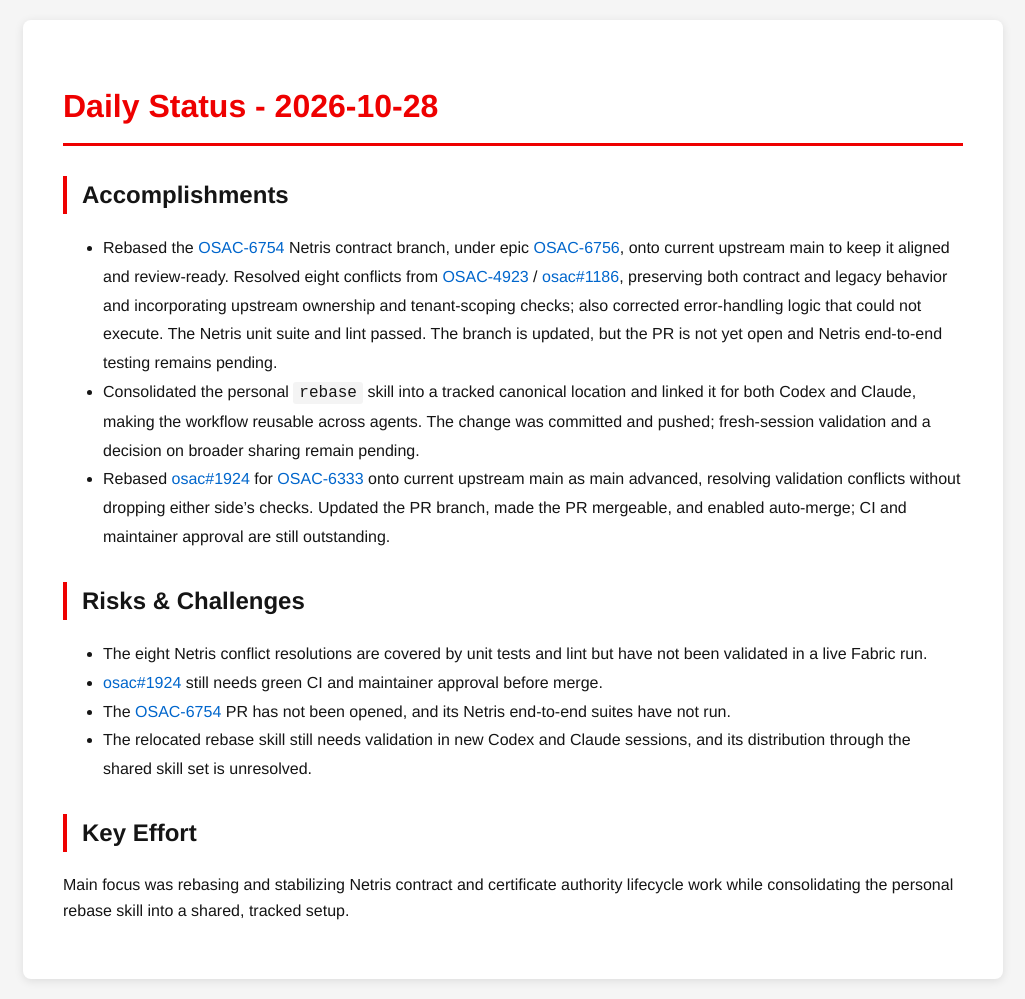
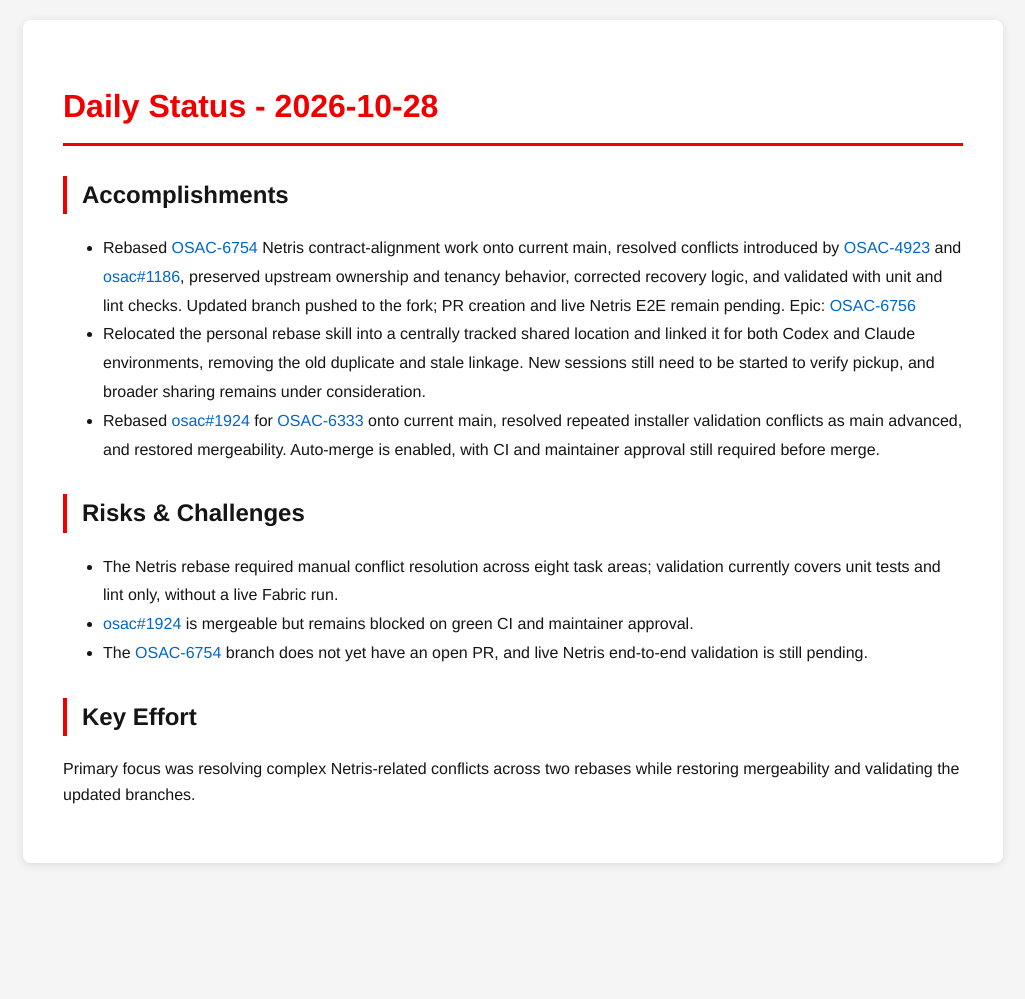
Before and after one commit to tzvatot/daily-status, a Jekyll site: the page built from 2026-10-28.md, in a window 1280 px wide. Shown: the whole page, without its empty margins (127-1152 px from the left). Built offline with Jekyll 4.4.1, drawn with Linux system fonts in a browser that asks for light colours; after the commit the page ends 900 px from its top, so only the background shows below that.

Commit message:
Daily status update - 2026-10-28

```diff
--- a/2026-10-28.md
+++ b/2026-10-28.md
@@ -7,15 +7,14 @@
 # Daily Status - 2026-10-28
 
 ## Accomplishments
-- Rebased the [OSAC-6754](https://redhat.atlassian.net/browse/OSAC-6754) Netris contract branch, under epic [OSAC-6756](https://redhat.atlassian.net/browse/OSAC-6756), onto current upstream main to keep it aligned and review-ready. Resolved eight conflicts from [OSAC-4923](https://redhat.atlassian.net/browse/OSAC-4923) / [osac#1186](https://github.com/osac-project/osac/pull/1186), preserving both contract and legacy behavior and incorporating upstream ownership and tenant-scoping checks; also corrected error-handling logic that could not execute. The Netris unit suite and lint passed. The branch is updated, but the PR is not yet open and Netris end-to-end testing remains pending.
-- Consolidated the personal `rebase` skill into a tracked canonical location and linked it for both Codex and Claude, making the workflow reusable across agents. The change was committed and pushed; fresh-session validation and a decision on broader sharing remain pending.
-- Rebased [osac#1924](https://github.com/osac-project/osac/pull/1924) for [OSAC-6333](https://redhat.atlassian.net/browse/OSAC-6333) onto current upstream main as main advanced, resolving validation conflicts without dropping either side's checks. Updated the PR branch, made the PR mergeable, and enabled auto-merge; CI and maintainer approval are still outstanding.
+- Rebased [OSAC-6754](https://redhat.atlassian.net/browse/OSAC-6754) Netris contract-alignment work onto current main, resolved conflicts introduced by [OSAC-4923](https://redhat.atlassian.net/browse/OSAC-4923) and [osac#1186](https://github.com/osac-project/osac/pull/1186), preserved upstream ownership and tenancy behavior, corrected recovery logic, and validated with unit and lint checks. Updated branch pushed to the fork; PR creation and live Netris E2E remain pending. Epic: [OSAC-6756](https://redhat.atlassian.net/browse/OSAC-6756)
+- Relocated the personal rebase skill into a centrally tracked shared location and linked it for both Codex and Claude environments, removing the old duplicate and stale linkage. New sessions still need to be started to verify pickup, and broader sharing remains under consideration.
+- Rebased [osac#1924](https://github.com/osac-project/osac/pull/1924) for [OSAC-6333](https://redhat.atlassian.net/browse/OSAC-6333) onto current main, resolved repeated installer validation conflicts as main advanced, and restored mergeability. Auto-merge is enabled, with CI and maintainer approval still required before merge.
 
 ## Risks & Challenges
-- The eight Netris conflict resolutions are covered by unit tests and lint but have not been validated in a live Fabric run.
-- [osac#1924](https://github.com/osac-project/osac/pull/1924) still needs green CI and maintainer approval before merge.
-- The [OSAC-6754](https://redhat.atlassian.net/browse/OSAC-6754) PR has not been opened, and its Netris end-to-end suites have not run.
-- The relocated rebase skill still needs validation in new Codex and Claude sessions, and its distribution through the shared skill set is unresolved.
+- The Netris rebase required manual conflict resolution across eight task areas; validation currently covers unit tests and lint only, without a live Fabric run.
+- [osac#1924](https://github.com/osac-project/osac/pull/1924) is mergeable but remains blocked on green CI and maintainer approval.
+- The [OSAC-6754](https://redhat.atlassian.net/browse/OSAC-6754) branch does not yet have an open PR, and live Netris end-to-end validation is still pending.
 
 ## Key Effort
-Main focus was rebasing and stabilizing Netris contract and certificate authority lifecycle work while consolidating the personal rebase skill into a shared, tracked setup.
+Primary focus was resolving complex Netris-related conflicts across two rebases while restoring mergeability and validating the updated branches.
```
